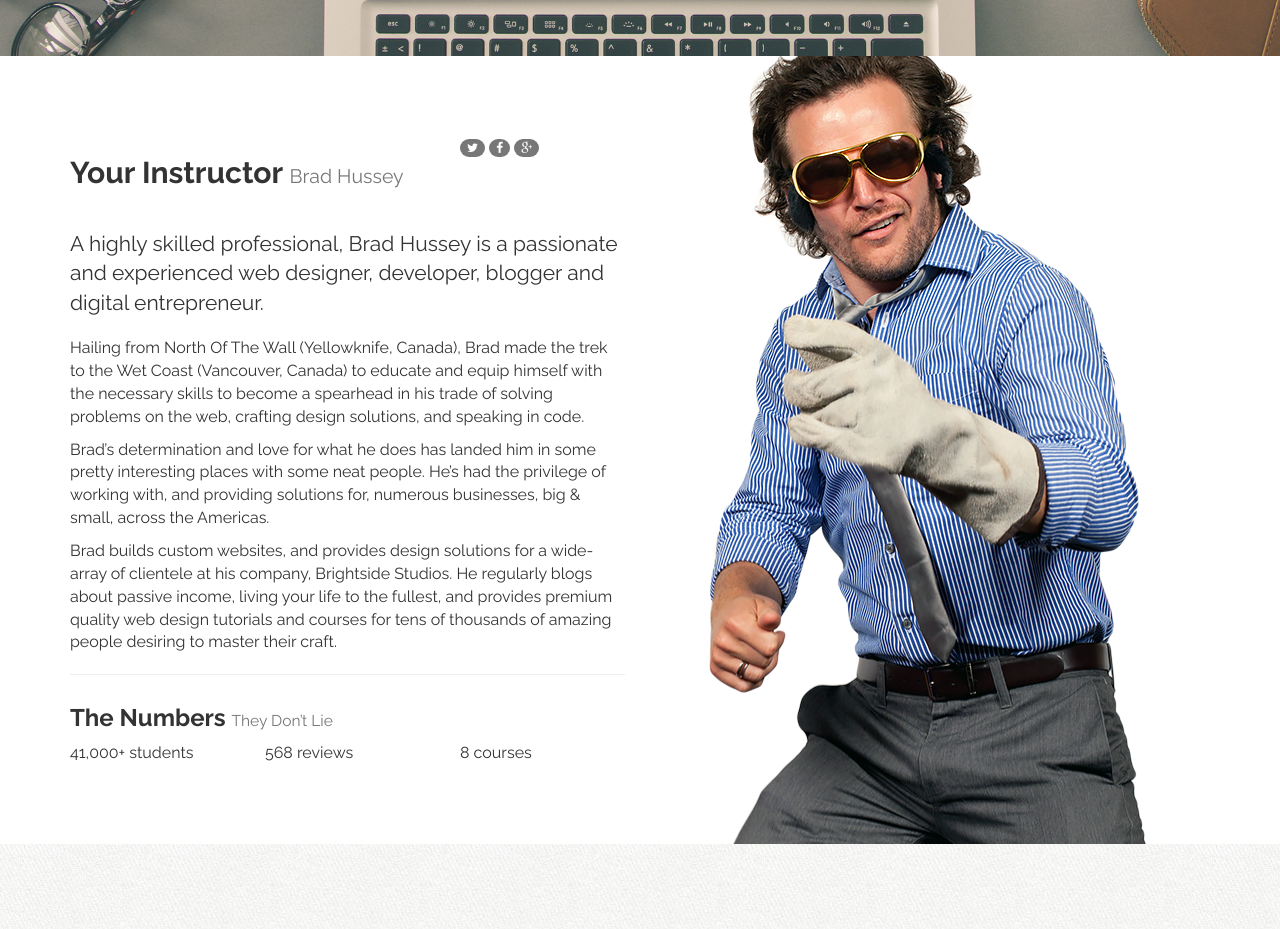
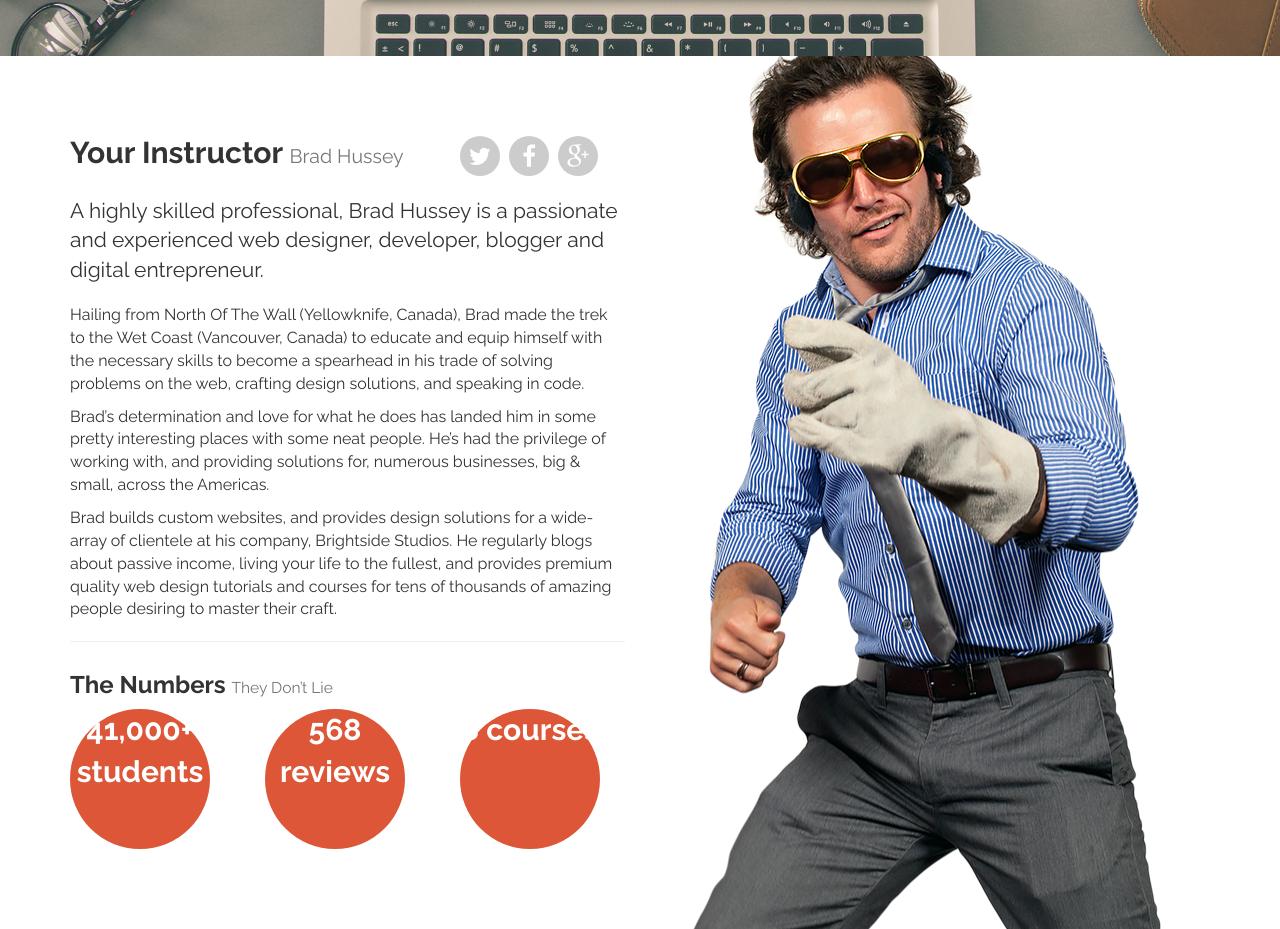
Before and after one commit to dhammerindy/bswpudemy, a plain HTML site: page index.html in a window 1280 px wide. Shown: the part 4360-5289 px from the top of the page. Drawn offline with nearby package versions, Linux system fonts and the light colour scheme; a web font is replaced by a local one.

Commit message:
end section 3 lecture 24

```diff
--- a/assets/css/custom.css
+++ b/assets/css/custom.css
@@ -56,6 +56,37 @@ button, input, .btn, a.btn {
 
 img {
 	max-width: 100%;
+}
+
+.modal-content {
+	background: url('../img/tile.jpg') top left repeat;
+}
+
+.badge.social {
+	background: #ccc;
+	font-size: 24px;
+	height: 40px;
+	width: 40px;
+	text-align: center;
+	line-height: 42px;
+	margin: 0 5px 20px 0;
+	padding: 0;
+	-webkit-border-radius: 50px;
+	-moz-border-radius: 50px;
+	border-radius: 50px;
+	color: white;
+}
+
+.badge.social.twitter:hover {
+	background: #55acee;
+}
+
+.badge.social.facebook:hover {
+	background: #3b5998;
+}
+
+.badge.social.gplus:hover {
+	background: #db4b39;
 }
 
 /* === HERO ==== */
@@ -181,6 +212,25 @@ section h3 {
 	background: white url('../img/brad-elvis.png') 90% -10px no-repeat;
 }
 
+#instructor h2 {
+	margin: 0 0 20px;
+}
+
+#instructor .num {
+	font-size: 30px;
+	font-weight: bold;
+	color: white;
+	height: 140px;
+	width: 140px;
+	text-align: center;
+	background: #dd5638;
+	-webkit-border-radius: 100%;
+	-mos-border-radius: 100%;
+	border-radius: 100%;
+	-webkit-font-smoothing: antialiased;
+	text-rendering: optimizelegibility;
+}
+
 /*=== CUSTOM ICON SPRITES === */
 i.ci {
 	display: inline-block;
```
